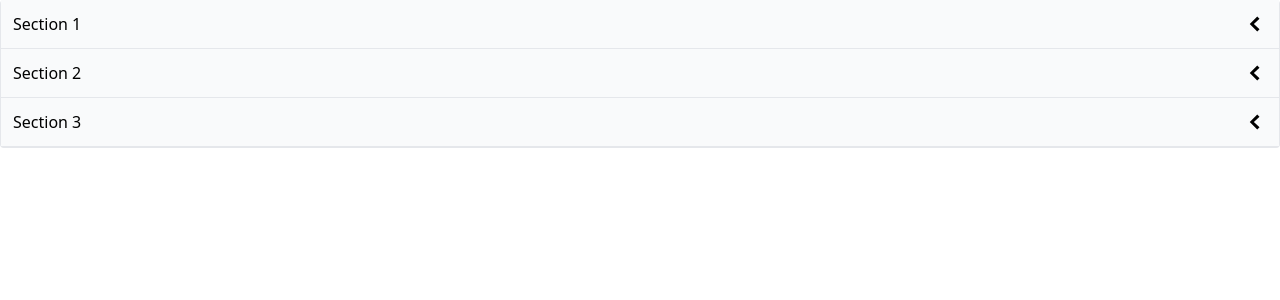
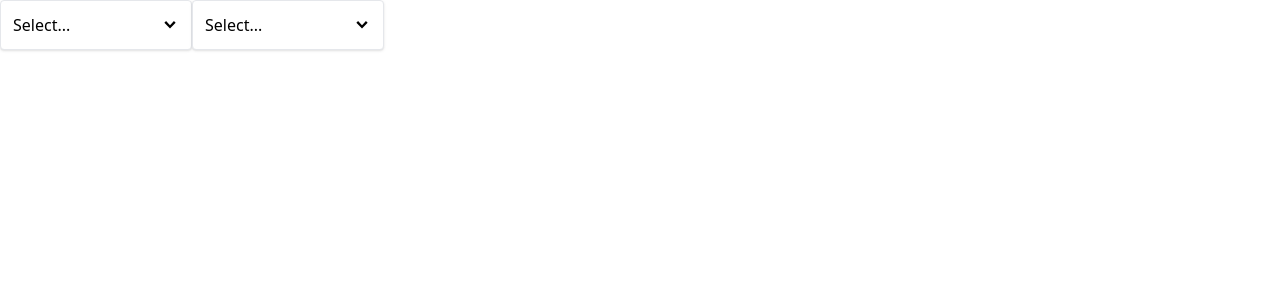
Before and after one commit to BogdanSkochynskyi/react-comps-udemy, a React (Create React App) app: page / in a window 1280 px wide. Shown: the top 300 px of the page. Built offline with nearby package versions, Linux system fonts and the light colour scheme.

Commit message:
Added a dropdown component and page

```diff
--- a/src/App.js
+++ b/src/App.js
@@ -1,29 +1,9 @@
-import Accordion from "./components/Accordion";
-
+import DropdownPage from "./pages/DropdownPage";
 
 function App() {
-
-  const items = [
-    {
-      id: 1,
-      label:'Section 1',
-      content: 'Text for section 1.'
-    },
-    {
-      id: 2,
-      label:'Section 2',
-      content: 'Text for section 2. Can be different'
-    },
-    {
-      id: 3,
-      label:'Section 3',
-      content: 'Freeeeeessssstaila raka maka fon!'
-    }
-  ];
-
   return (
-   <Accordion items = {items}/>
-  );
+    <DropdownPage/>
+  )
 }
 
 export default App;
--- /dev/null
+++ b/src/components/Dropdown.js
@@ -0,0 +1,48 @@
+import { useEffect, useRef, useState } from "react";
+import { GoChevronDown } from 'react-icons/go'
+import Panel from "./Panel";
+
+function Dropdown({ options, onChange, value }) {
+
+    const [isOpen, setIsOpen] = useState(false);
+    const divEl = useRef();
+    const handleOptionClick = (option) => {
+        setIsOpen(false);
+        onChange(option);
+    }
+
+    const renderedOptions = options.map((option) => {
+        return <div className="hover:bg-sky-100 rounded cursor-pointer p-1" onClick={() => handleOptionClick(option)} key={option.value}>{option.label}</div>
+    })
+
+    useEffect(() => {
+        const handler = (event) => {
+
+            if (!divEl.current) {
+                return;
+            }
+
+            if(!divEl.current.contains(event.target)) {
+                setIsOpen(false);
+            }
+        }
+
+        document.addEventListener('click', handler, true);
+
+        return () => {
+            document.removeEventListener('click', handler);
+        }
+    }, [])
+
+    return (
+        <div ref={divEl} className="w-48 relative">
+            <Panel  className="flex justify-between items-center cursor-pointer" onClick={() => setIsOpen(!isOpen)}>
+                {value?.label || "Select..."}
+                <GoChevronDown className="text-lg"/>
+            </Panel>
+            {isOpen && <Panel className="absolute top-full">{renderedOptions}</Panel>}
+        </div>
+    )
+}
+
+export default Dropdown;
--- /dev/null
+++ b/src/components/Panel.js
@@ -0,0 +1,16 @@
+import className from "classnames";
+
+function Panel({children, ...rest}) {
+    const style = className(
+        'border rounded p-3 shadow bg-white w-full',
+        rest.className,
+    );
+
+    return(
+        <div {...rest} className={style}>
+            {children}
+        </div>
+    );
+}
+
+export default Panel;
--- /dev/null
+++ b/src/pages/AccordionPage.js
@@ -0,0 +1,29 @@
+import Accordion from "../components/Accordion";
+
+
+function AccordionPage() {
+
+  const items = [
+    {
+      id: 1,
+      label:'Section 1',
+      content: 'Text for section 1.'
+    },
+    {
+      id: 2,
+      label:'Section 2',
+      content: 'Text for section 2. Can be different'
+    },
+    {
+      id: 3,
+      label:'Section 3',
+      content: 'Freeeeeessssstaila raka maka fon!'
+    }
+  ];
+
+  return (
+   <Accordion items = {items}/>
+  );
+}
+
+export default AccordionPage;
--- /dev/null
+++ b/src/pages/DropdownPage.js
@@ -0,0 +1,26 @@
+import { useState } from "react";
+import Dropdown from "../components/Dropdown";
+
+function DropdownPage() {
+  const [selected, setSelected] = useState(null);
+
+  const handleSelect = (option) => {
+    setSelected(option);
+  }
+
+  const options= [
+    {label: 'Red', value:'red'},
+    {label: 'Green', value:'green'},
+    {label: 'Yellow', value:'yellow'},
+  ]
+
+  return (
+  <div className="flex">
+    <Dropdown options={options} onChange={handleSelect} value={selected}/>
+    <Dropdown options={options} onChange={handleSelect} value={selected}/>
+  </div>
+  )
+
+}
+
+export default DropdownPage;
```
